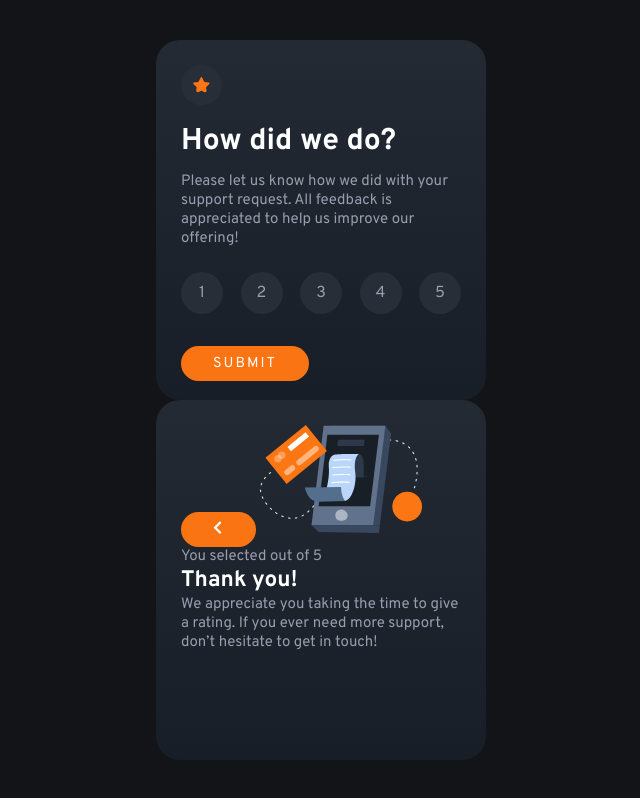
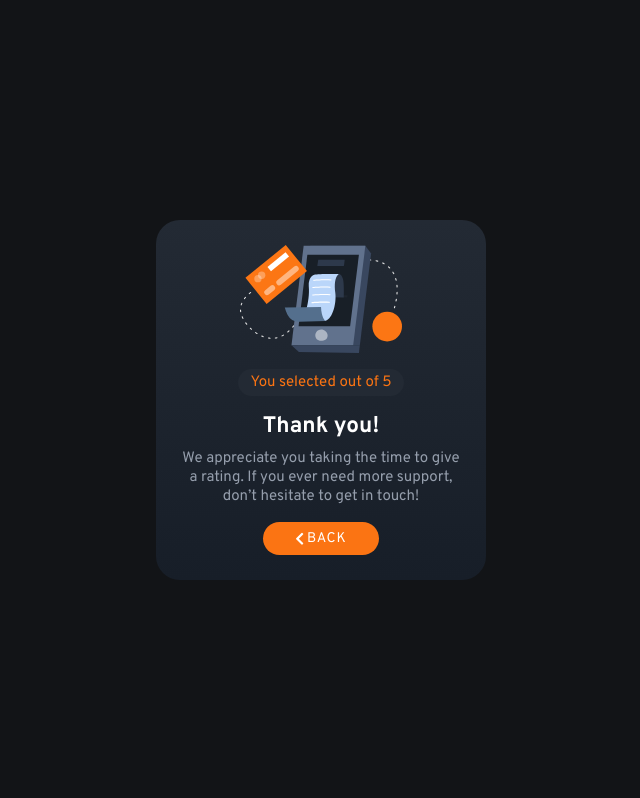
Before and after one commit to zp021/Frontend-mentor-interactive-rating, a plain HTML site: page index.html in a window 1280 px wide. Both pictures are taken after a click on the button "SUBMIT". Shown: the whole page, without its empty margins (319-959 px from the left). Drawn offline with Linux system fonts and the light colour scheme.

Commit message:
css design & js functionality

```diff
--- a/index.css
+++ b/index.css
@@ -82,15 +82,19 @@ button {
     padding: 0.5rem 2rem;
     color: var(--clr-white);
     text-transform: uppercase;
-    letter-spacing: 2px;
-    font-size: 0.9rem;
-    margin-top: 2rem;
+    letter-spacing: 1px;
+    font-size: 0.875rem;
     transition:  0.3s ease-in-out;
 }
 
 .btn-submit:hover{
     background-color: var(--clr-white);
     color: var(--clr-orange);
+}
+
+.rating-container #submit-button {
+   width: 100%;
+   margin-top: 1.5rem;
 }
 
 .rating-container, .thank-you-container {
@@ -122,3 +126,50 @@ button {
     align-items: center;
     justify-content: space-between;
 }
+
+.thank-you-container {
+    display: flex;
+    flex-direction: column;
+    align-items: center;
+    justify-content: center;
+}
+
+.thank-you-container.hidden {
+    display: none;
+}
+
+.thank-you-container img {
+    margin-bottom: 1rem;
+}
+
+.thank-you-container .user-rating {
+    color: var(--clr-orange);
+    padding: 0.25rem 0.75rem;
+    background-color: #232a34;
+    border-radius: 1rem;
+    margin-bottom: 1rem;
+}
+
+.thank-you-container h2 {
+    margin-bottom: 0.5rem;
+}
+
+.thank-you-container p {
+    text-align: center;
+}
+
+.thank-you-container #back-button {
+    display: flex;
+    align-items: center;
+    justify-content: center;
+    margin-top: 1rem;
+}
+
+.thank-you-container #back-button i {
+    margin-right: 0.125rem;
+    transition: 0.3s ease-in-out;
+}
+
+.thank-you-container #back-button:hover I {
+    transform: translateX(-5px);
+}
--- a/index.html
+++ b/index.html
@@ -36,16 +36,15 @@
         <li><button class="btn">5</button></li>
       </ul>
 
-      <button class="btn-submit" id="submit-rating">Submit</button>
+      <button class="btn-submit" id="submit-button">Submit</button>
 
     </div>
   <!-- Rating state end -->
 
   <!-- Thank you state start -->
     <div class="thank-you-container hidden">
-      <button class="btn-submit" id="back"><i class="fas fa-chevron-left"></i></button>
       <img src="./images/illustration-thank-you.svg" alt="">
-      <p>You selected <span id="rating"></span> out of 5</p>
+      <p class="user-rating">You selected <span id="rating"></span> out of 5</p>
 
       <h2>Thank you!</h2>
 
@@ -53,6 +52,9 @@
         We appreciate you taking the time to give a rating. If you ever need more support,
         don’t hesitate to get in touch!
       </p>
+
+      <button class="btn-submit" id="back-button"><i class="fas fa-chevron-left"></i>Back</button>
+
     </div>
   <!-- Thank you state end -->
 
--- a/index.js
+++ b/index.js
@@ -0,0 +1,23 @@
+
+const ratingContainer = document.querySelector(".rating-container")
+const thankYouContainer = document.querySelector(".thank-you-container")
+const submitButton = document.getElementById("submit-button")
+const backButton = document.getElementById("back-button")
+const ratings = document.querySelectorAll(".btn")
+const userRating = document.getElementById("rating")
+
+submitButton.addEventListener("click", () => {
+  ratingContainer.style.display = "none"
+  thankYouContainer.classList.remove("hidden")
+
+  ratings.forEach((rating) => {
+    rating.addEventListener("click", () => {
+      userRating.innerHTML = rating.innerHTML
+    })
+  })
+})
+
+backButton.addEventListener("click", () => {
+  ratingContainer.style.display = "block"
+  thankYouContainer.classList.add("hidden")
+})
```
